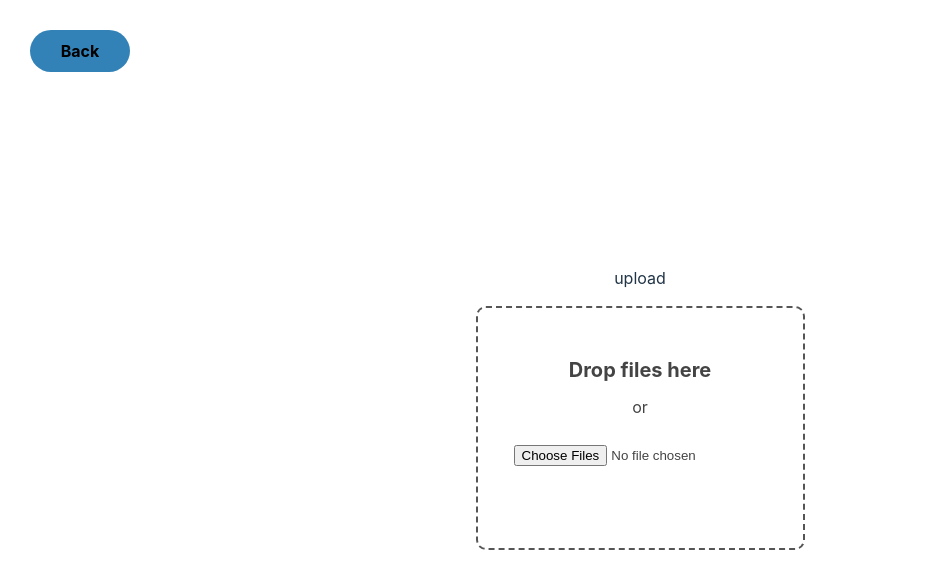
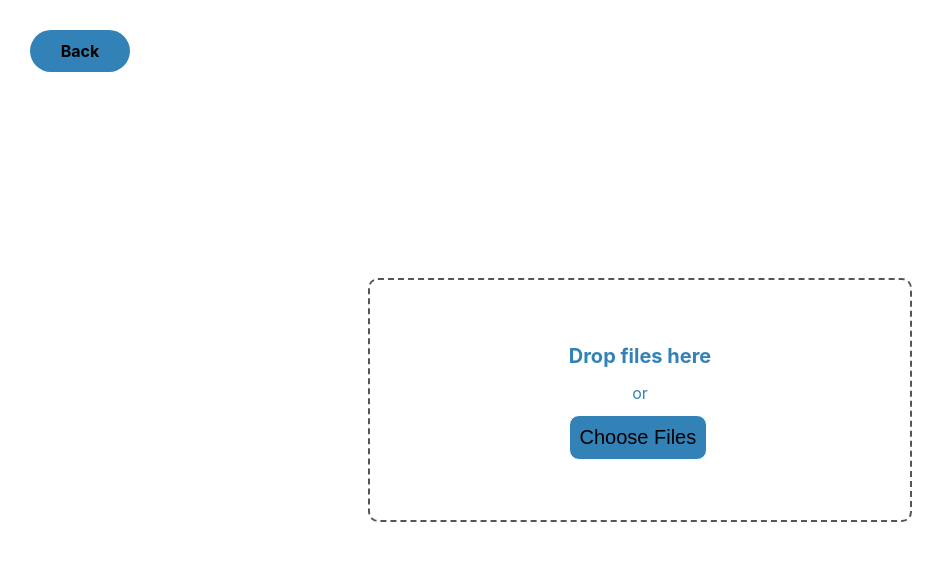
Before and after one commit to vinishdas/FileSharingApp, a React (Vite) app in the folder frontend/: page / in a window 1280 px wide. Both pictures are taken after a click on the button "upload". Shown: the top 588 px of the page, without its empty margins (0-945 px from the left). Built offline with nearby package versions, Linux system fonts and the light colour scheme; a web font is replaced by a local one.

Commit message:
finished the front enf for upload

```diff
--- a/frontend/src/App.css
+++ b/frontend/src/App.css
@@ -113,24 +113,71 @@ box-shadow: 5px 5px 11px -2px rgba(28, 135, 206, 0.71)
   padding: 20px;
   border-radius: 10px;
   border: 2px dashed #555;
-  color: #444;
+  color: var(--primary-color);
   cursor: pointer;
   transition: background .2s ease-in-out, border .2s ease-in-out;
+  min-width: 500px;
+}
+
+input[type="file"]{
+  font-size: 0px;
+}
+
+.inputFile::file-selector-button{
+
+  text-decoration: none;
+  font-size: 20px;
+  background-color: #3282B8;
+  border: 1px solid white  ;
+  border-radius: 10px;
+  padding: 10px;
+  transition: all 0.3s ease-in-out;
+
 }
 
 .drop-container:hover {
-  background: #eee;
+  background:var(--text-color);
   border-color: #111;
 }
 
 .drop-container:hover .drop-title {
   color: #222;
+
+}
+.inputFile::file-selector-button:hover{
+  background-color: black;
+  padding: 15px;
+  font-size: 22px;
+
+
 }
 
 .drop-title {
-  color: #444;
+  color: var(--primary-color);
   font-size: 20px;
   font-weight: bold;
   text-align: center;
   transition: color .2s ease-in-out;
 }
+
+ul{
+  /* border: 2px solid green; */
+  padding: 0px;
+}
+.uploadedFile{
+  list-style: none;
+
+  border-top:none ;
+  padding: 15px;
+  font-size: 15px;
+  margin-top: 10px ;
+  text-align: left;
+  background-color:#303030a4;
+  border-radius:0.5rem;
+  font-weight: bold;
+  letter-spacing: 0.5px;
+
+
+
+
+}
--- a/frontend/src/Upload.jsx
+++ b/frontend/src/Upload.jsx
@@ -11,13 +11,13 @@ export default function Upload({ onUpdate }) {
       <button className="uploadBack" onClick={() => onUpdate("Home")}>
         Back
       </button>
-      <p>upload</p>
+
       <label for="images" class="drop-container" id="dropcontainer">
         <span class="drop-title">Drop files here</span>
         or
         <input
           placeholder="Enter your text..."
-          class="input"
+          className="inputFile"
           name="file"
           type="file"
           multiple
@@ -28,7 +28,8 @@ export default function Upload({ onUpdate }) {
       {file.length > 0 && (
         <ul>
           {file.map((file, index) => (
-            <li  key={index}>{file.name}</li>
+
+            <li className="uploadedFile" key={index}>📂{file.name}</li>
           ))}
         </ul>
       )}
```
